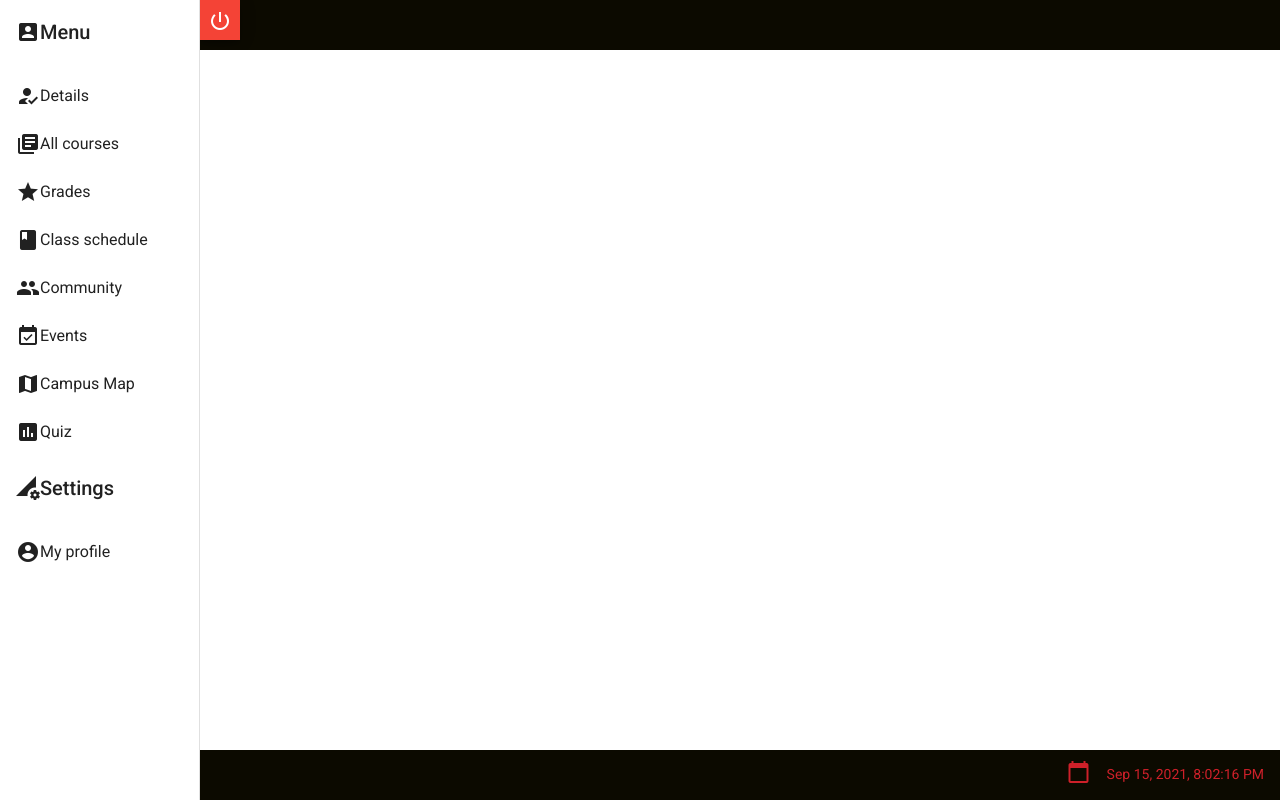
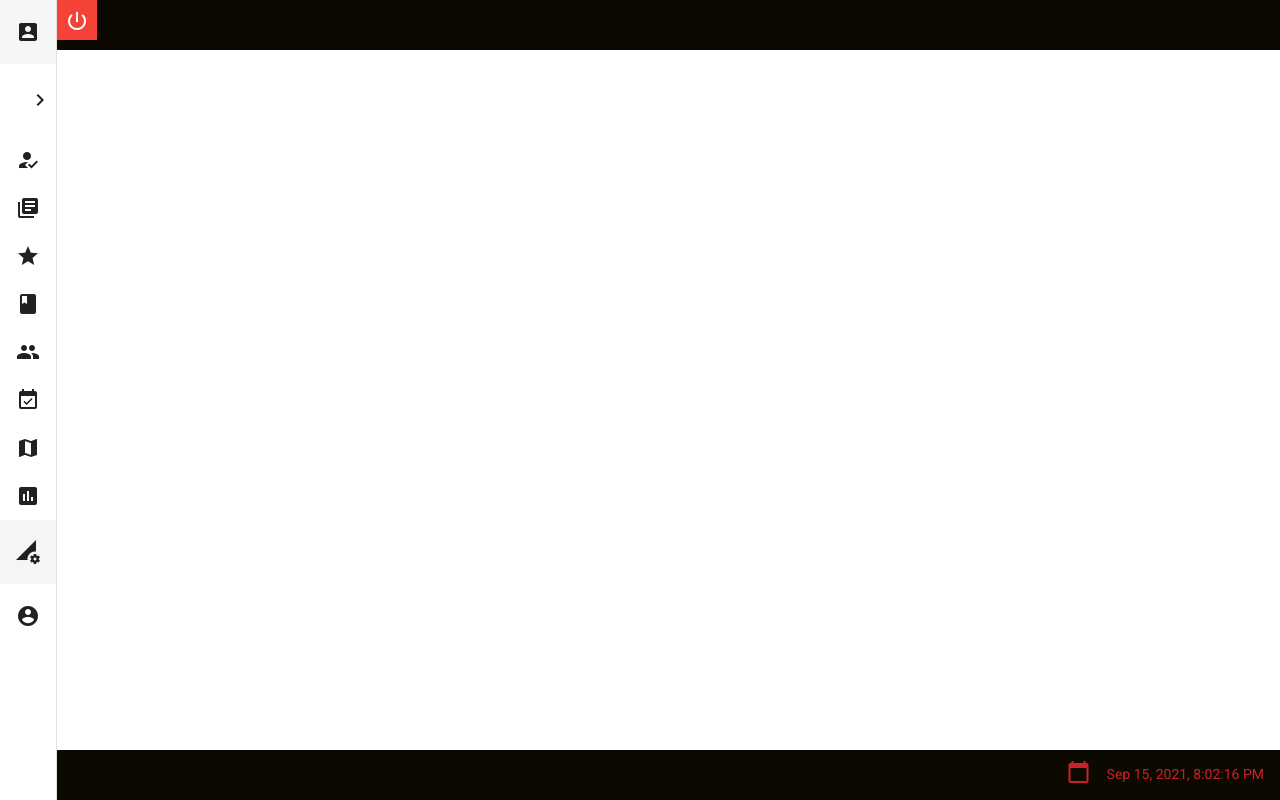
Before and after one commit to DragoiAnca0404/University, an Angular app: page /main-page in a window 1280 px wide. Built offline with nearby package versions, Linux system fonts and the light colour scheme; sample sign-in values are in the browser's storage.

Commit message:
Add component (Expandable/Collapsable) sidenav

```diff
--- a/src/app/main/navigation/navigation.component.html
+++ b/src/app/main/navigation/navigation.component.html
@@ -3,20 +3,27 @@
       [attr.role]="(isHandset$ | async) ? 'dialog' : 'navigation'"
       [mode]="(isHandset$ | async) ? 'over' : 'side'"
       [opened]="(isHandset$ | async) === false">
-    <mat-toolbar><mat-icon>account_box</mat-icon>Menu</mat-toolbar>
+    <mat-toolbar><mat-icon>account_box</mat-icon><span *ngIf="isExpanded">Menu</span></mat-toolbar>
+
     <mat-nav-list>
-      <a mat-list-item href="#"><mat-icon>how_to_reg</mat-icon>Details</a>
-      <a mat-list-item href="#"><mat-icon>library_books</mat-icon>All courses</a>
-      <a mat-list-item href="#"><mat-icon>grade</mat-icon>Grades</a>
-      <a mat-list-item href="#"><mat-icon>class</mat-icon>Class schedule</a>
-      <a mat-list-item href="#"><mat-icon>people</mat-icon>Community</a>
-      <a mat-list-item href="#"><mat-icon>event_available</mat-icon>Events</a>
-      <a mat-list-item href="#"><mat-icon> map</mat-icon>Campus Map</a>
-      <a mat-list-item href="#"><mat-icon>assessment</mat-icon>Quiz</a>
+    <mat-list-item>
+    <mat-icon mat-list-icon class="chevron-button sidenav-button" (click)="isExpanded = !isExpanded" [ngClass]="{'rotated': isExpanded}">chevron_right</mat-icon>
+    </mat-list-item>
     </mat-nav-list>
-    <mat-toolbar><mat-icon>perm_data_setting</mat-icon>Settings</mat-toolbar>
+
     <mat-nav-list>
-      <a mat-list-item href="#"><mat-icon>account_circle</mat-icon>My profile</a>
+      <a mat-list-item href="#"><mat-icon>how_to_reg</mat-icon><span *ngIf="isExpanded">Details</span></a>
+      <a mat-list-item href="#"><mat-icon>library_books</mat-icon><span *ngIf="isExpanded">All courses</span></a>
+      <a mat-list-item href="#"><mat-icon>grade</mat-icon><span *ngIf="isExpanded">Grades</span></a>
+      <a mat-list-item href="#"><mat-icon>class</mat-icon><span *ngIf="isExpanded">Class schedule</span></a>
+      <a mat-list-item href="#"><mat-icon>people</mat-icon><span *ngIf="isExpanded">Community</span></a>
+      <a mat-list-item href="#"><mat-icon>event_available</mat-icon><span *ngIf="isExpanded">Events</span></a>
+      <a mat-list-item href="#"><mat-icon> map</mat-icon><span *ngIf="isExpanded">Campus Map</span></a>
+      <a mat-list-item href="#"><mat-icon>assessment</mat-icon><span *ngIf="isExpanded">Quiz</span></a>
+    </mat-nav-list>
+    <mat-toolbar><mat-icon>perm_data_setting</mat-icon><span *ngIf="isExpanded">Settings</span></mat-toolbar>
+    <mat-nav-list>
+      <a mat-list-item href="#"><mat-icon>account_circle</mat-icon><span *ngIf="isExpanded">My profile</span></a>
     </mat-nav-list>
   </mat-sidenav>
   <mat-sidenav-content>
--- a/src/app/main/navigation/navigation.component.scss
+++ b/src/app/main/navigation/navigation.component.scss
@@ -1,17 +1,21 @@
-.sidenav-container {
+mat-sidenav-container {
   height: 100%;
+
+  mat-sidenav {
+
+    mat-nav-list {
+
+      .chevron-button {
+        transition: 300ms ease-in-out;
+        transform: rotate(0deg);
+        right: 0;
+        float: right;
+        position: absolute;
+      }
+
+      .chevron-button.rotated {
+        transform: rotate(180deg);
+      }
+    }
+  }
 }
-
-.sidenav {
-  width: 200px;
-}
-
-.sidenav .mat-toolbar {
-  background: inherit;
-}
-
-.mat-toolbar.mat-primary {
-  position: sticky;
-  top: 0;
-  z-index: 1;
-}
--- a/src/app/main/navigation/navigation.component.ts
+++ b/src/app/main/navigation/navigation.component.ts
@@ -10,6 +10,9 @@ import { map, shareReplay } from 'rxjs/operators';
 })
 export class NavigationComponent {
 
+  isExpanded: boolean = false;
+
+
   isHandset$: Observable<boolean> = this.breakpointObserver.observe(Breakpoints.Handset)
     .pipe(
       map(result => result.matches),
```
